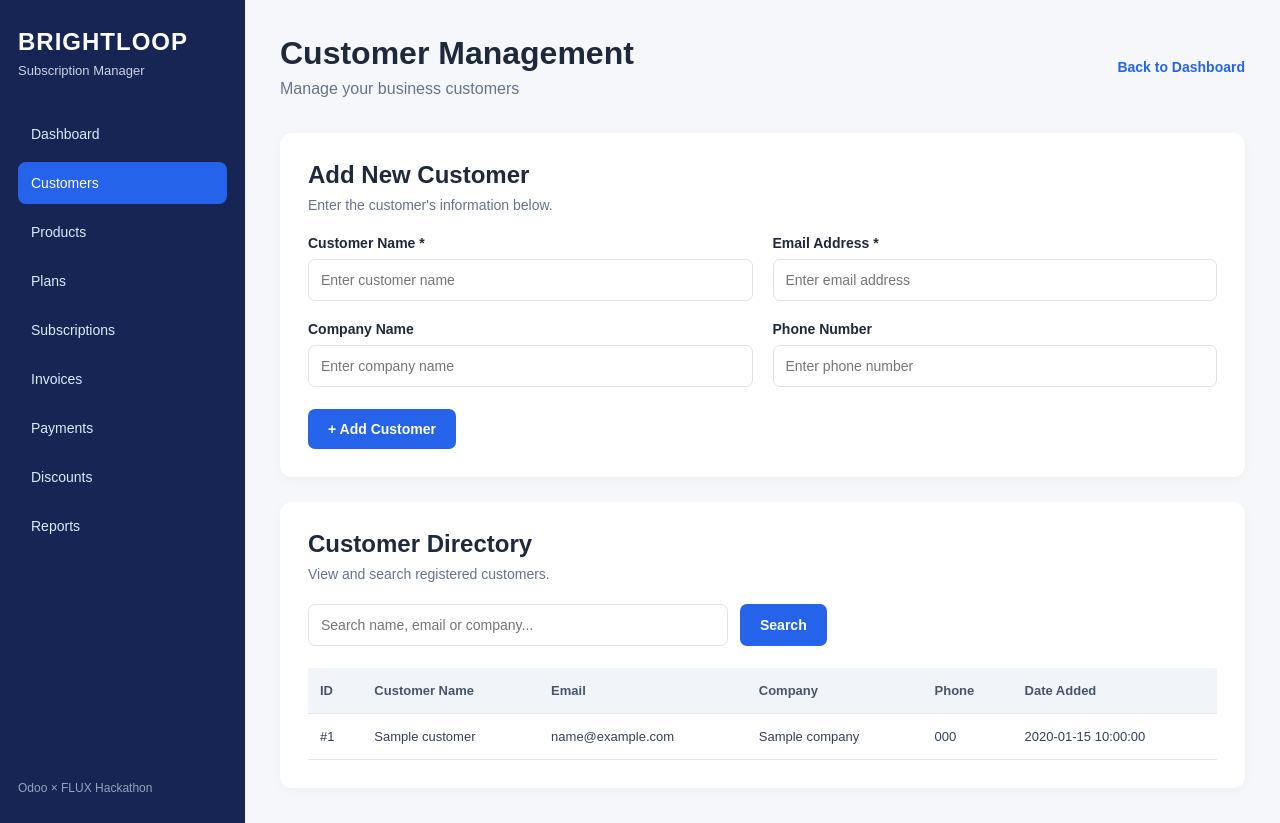
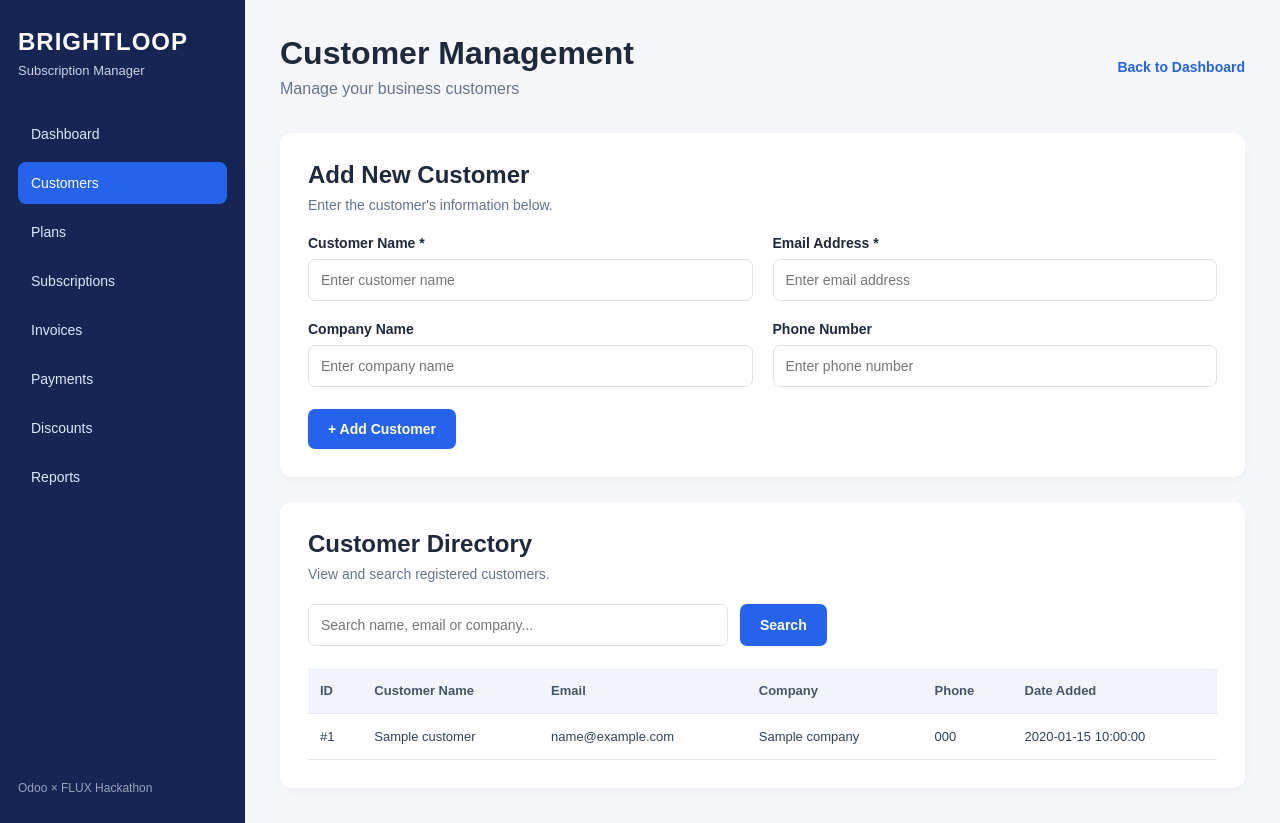
Before and after one commit to harshtech60-cloud/odoo-hackathon-2026, a Flask app: template templates/customers.html in a window 1280 px wide. Run offline with Flask 3, Linux system fonts and the light colour scheme; the template is opened without the code that fills it: most values are stand-ins (such as "Sample title", 1, 10 or a date in 2020); parts of the project's set-up code (start-up, migrations or seed data) failed here and were passed over.

Commit message:
Update navigation links in customers.html

```diff
--- a/templates/customers.html
+++ b/templates/customers.html
@@ -28,8 +28,7 @@
         <nav>
             <a href="/">Dashboard</a>
             <a class="active" href="/customers">Customers</a>
-            <a href="{{ url_for('products') }}">Products</a>
-            <a href="#">Plans</a>
+            <a href="{{ url_for('plans') }}">Plans</a>
             <a href="#">Subscriptions</a>
             <a href="#">Invoices</a>
             <a href="#">Payments</a>
```
